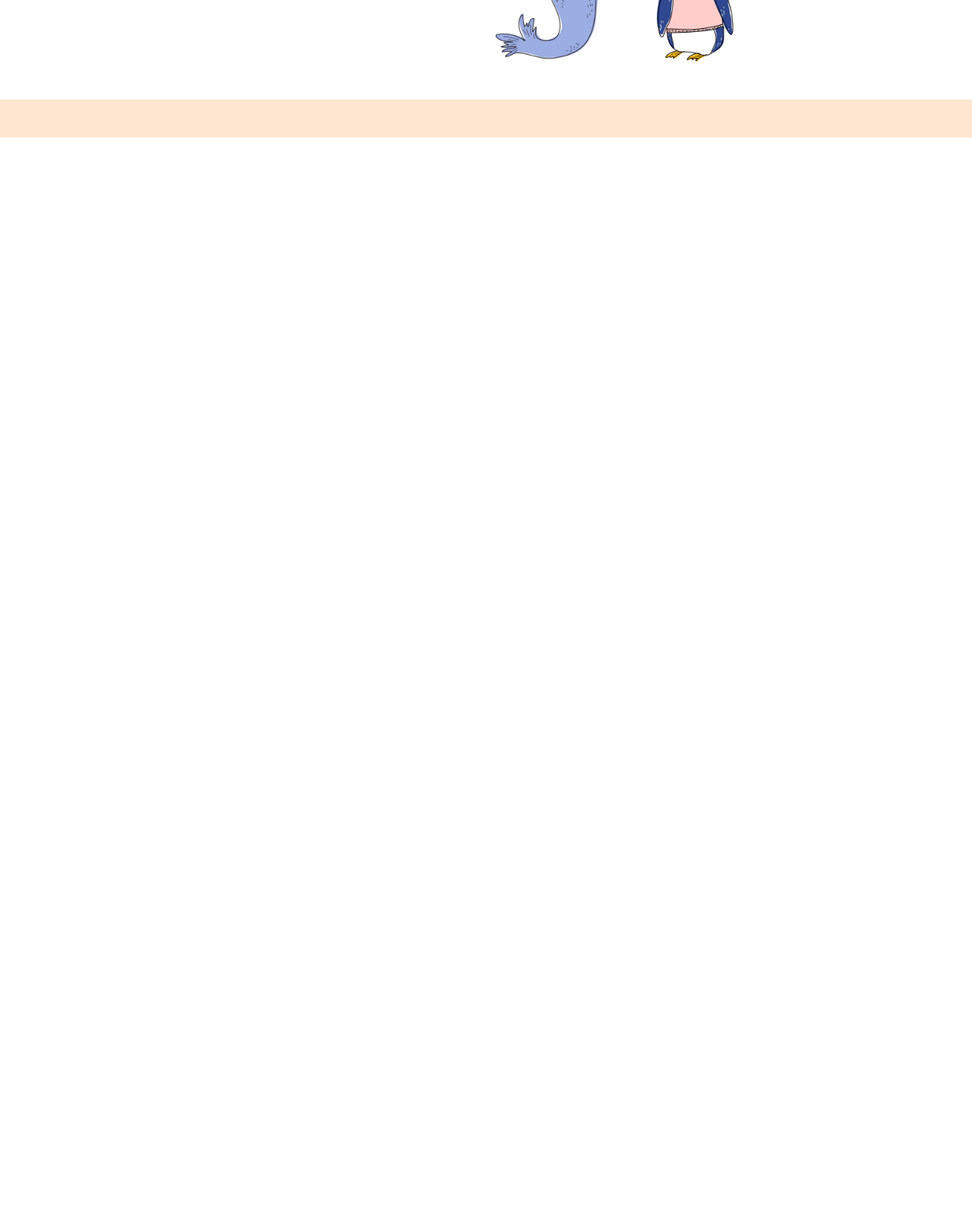
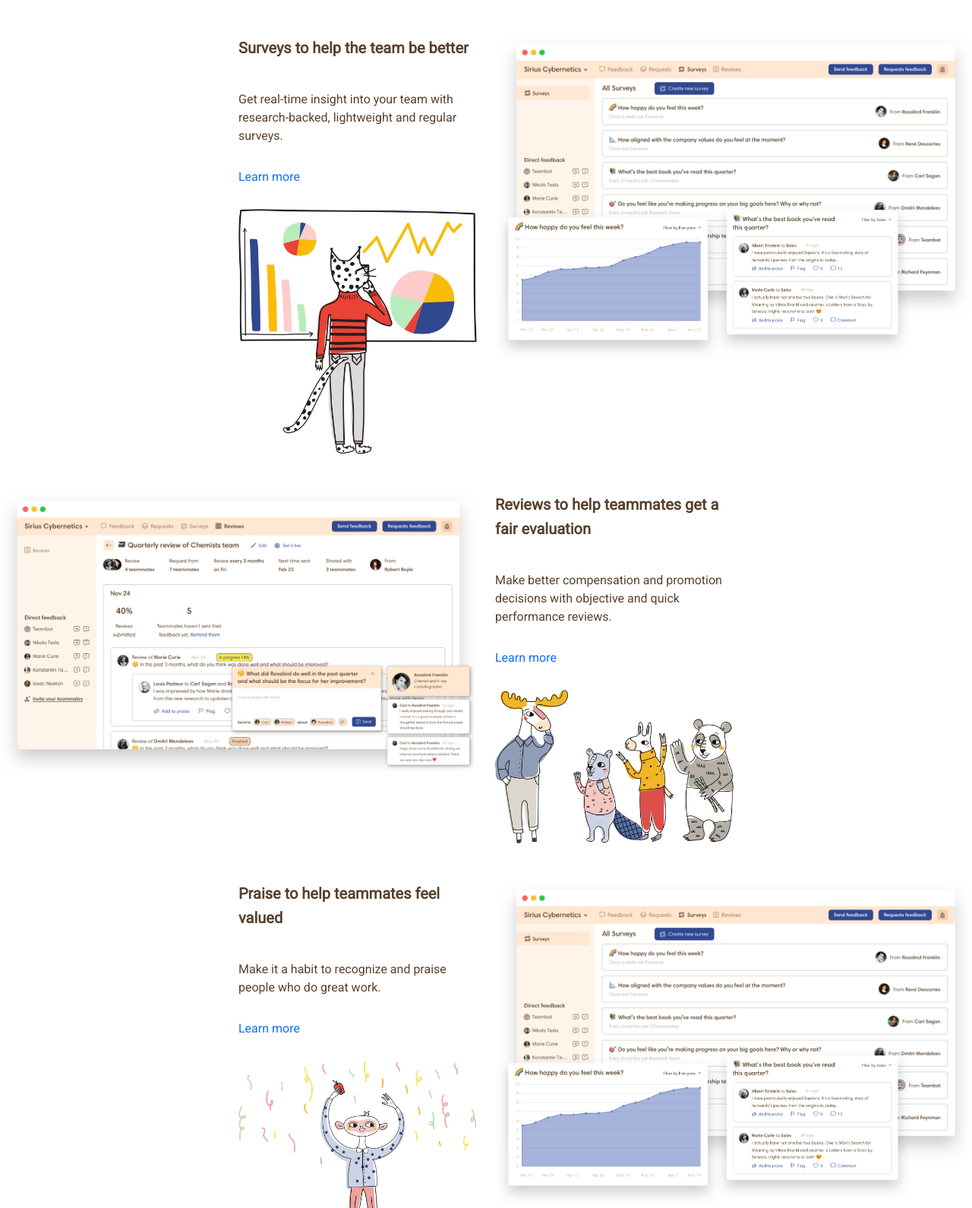
Before and after one commit to PanoramaView/node-sass-teambit, a website: page index.html in a window 1280 px wide. Shown: the part 2463-4053 px from the top of the page at 76% size. Before the commit the page ends 2644 px from the top, so only its background shows below. Drawn offline with nearby package versions, Linux system fonts and the light colour scheme; files that its build step writes are made by us from their sources.

Commit message:
withbg 4steps finish

```diff
--- a/index.html
+++ b/index.html
@@ -153,8 +153,8 @@
         </section>
         <section class="white">
             <div class="flex">
-                <div class="feedback_section">
-                    <div class="flex row">
+                <div class="feedback_section sect">
+                    <div class="flex2 row">
                         <div class="col-6">
                             <div class="bigimg">
                                 <div class="img-box">
@@ -162,6 +162,7 @@
                                 </div>
                             </div>
                         </div>
+                        <div class="flex2 col-6">
                             <div class="col-6">
                                 <div class="imgwithtitle">
                                     <h2>Feedback to help teammates improve</h2>
@@ -174,11 +175,92 @@
                                     </div>
                                 </div>
                             </div>
+                            <div class="col-6"></div>
                         </div>
                     </div>
-                <div class="survey_section"></div>
-                <div class="teammates_section"></div>
-                <div class="praise_section"></div>
+                </div>
+                <div class="survey_section sect">
+                    <div class="flex2 row">
+                        <div class="flex2 col-6">
+                            <div class="col-6">
+                            </div>
+                            <div class="col-6">
+                                <div class="imgwithtitle">
+                                    <h2>Surveys to help the team be better</h2>
+                                    <div>Get real-time insight into your team with research-backed, lightweight and regular surveys.</div>
+                                    <div class="learnmore">
+                                        <a href="#">Learn more</a>
+                                    </div>
+                                    <div class="img-box">
+                                        <img src="img/insights.jpg" alt="">
+                                    </div>
+                                </div>
+                            </div>
+                        </div>
+                        <div class="col-6">
+                            <div class="bigimg">
+                                <div class="img-box">
+                                    <img src="img/employee-survey.jpg" alt="">
+                                </div>
+                            </div>
+
+                        </div>
+                    </div>
+                </div>
+                <div class="teammates_section sect">
+                    <div class="flex2 row">
+                        <div class="col-6">
+                            <div class="bigimg">
+                                <div class="img-box">
+                                    <img src="img/performance-review.jpg" alt="">
+                                </div>
+                            </div>
+                        </div>
+                        <div class="flex2 col-6">
+                            <div class="col-6">
+                                <div class="imgwithtitle">
+                                    <h2>Reviews to help teammates get a fair evaluation</h2>
+                                    <div>Make better compensation and promotion decisions with objective and quick performance reviews.</div>
+                                    <div class="learnmore">
+                                        <a href="#">Learn more</a>
+                                    </div>
+                                    <div class="img-box">
+                                        <img src="img/review.jpg" alt="">
+                                    </div>
+                                </div>
+                            </div>
+                            <div class="col-6"></div>
+                        </div>
+                    </div>
+                </div>
+                <div class="praise_section sect">
+                    <div class="flex2 row">
+                        <div class="flex2 col-6">
+                            <div class="col-6">
+                            </div>
+                            <div class="col-6">
+                                <div class="imgwithtitle">
+                                    <h2>Praise to help teammates feel valued</h2>
+                                    <div>Make it a habit to recognize and praise people who do great work.</div>
+                                    <div class="learnmore">
+                                        <a href="#">Learn more</a>
+                                    </div>
+                                    <div class="img-box">
+                                        <img src="img/recognition.jpg" alt="">
+                                    </div>
+                                </div>
+                            </div>
+                        </div>
+                        <div class="col-6">
+                            <div class="bigimg">
+                                <div class="img-box">
+                                    <img src="img/employee-survey.jpg" alt="">
+                                </div>
+                            </div>
+
+                        </div>
+                    </div>
+                </div>
             </div>
         </section>
         <section class="yellow">
--- a/src/partials/_commons.scss
+++ b/src/partials/_commons.scss
@@ -18,10 +18,18 @@ button {
 }
 
 .margin_page{
-  @include margin_page;
+  margin: 0 150px;
+  @media screen and (min-width: 1500px) {
+    margin: auto;
+    max-width: 1200px;
+  }
 }
-
-
+body{
+  @media screen and (min-width: 1500px) {
+    margin: auto;
+    max-width: 1500px;
+  }
+}
 h1{
   font-weight: $fontboldh1;
   font-size: 37;
--- a/src/partials/_main.scss
+++ b/src/partials/_main.scss
@@ -71,7 +71,7 @@ main{
         }
     }
     hr{
-        margin: 100px 0;
+        margin-bottom: 100px;
         &#hrblack{
             color: black;
             height: 0.1px;
@@ -84,36 +84,12 @@ main{
     margin: 50px 0;
     .flex{
         display: flex;
-        .feedback_section{
-            .flex{
-                display: flex;
-                .bigimg{
-                    .img-box{
-                        img{
-                            width: 100%;
-                            object-fit: contain;
-                        }
-                    }
-                }
-                .imgwithtitle{
-                    flex-direction: column;
-                    display: flex;
-                    width: 50%;
-                    h2{
-                        text-align: start;
-                    }
-                    .img-box{
-                        img{
-                            width: 100%;
-                            object-fit: contain;
-
-                        }
-                    }
-                    .learnmore{
-                        @include learnmore;
-                    }
-                }
-            }
+        flex-direction: column;
+        .sect{
+            margin-bottom: 50px;
+        }
+        .sect{
+            @include wpresentation;
         }
     }
 }
--- a/src/partials/_mixins.scss
+++ b/src/partials/_mixins.scss
@@ -87,10 +87,35 @@
   }
 }
 
-@mixin margin_page {
-  margin: 0 150px;
-  @media screen and (min-width: 1500px) {
-    margin: auto;
-    max-width: 1200px;
-  }
+
+@mixin wpresentation {
+  .flex2{
+    display: flex;
+    .bigimg{
+        .img-box{
+            img{
+                width: 100%;
+                object-fit: contain;
+            }
+        }
+    }
+    .imgwithtitle{
+        flex-direction: column;
+        display: flex;
+        h2{
+            text-align: start;
+        }
+        .img-box{
+            img{
+                width: 100%;
+                object-fit: contain;
+
+            }
+        }
+        .learnmore{
+            @include learnmore;
+        }
+    }
 }
+
+}
```
Lines whose indentation alone changed are shown as unchanged.
